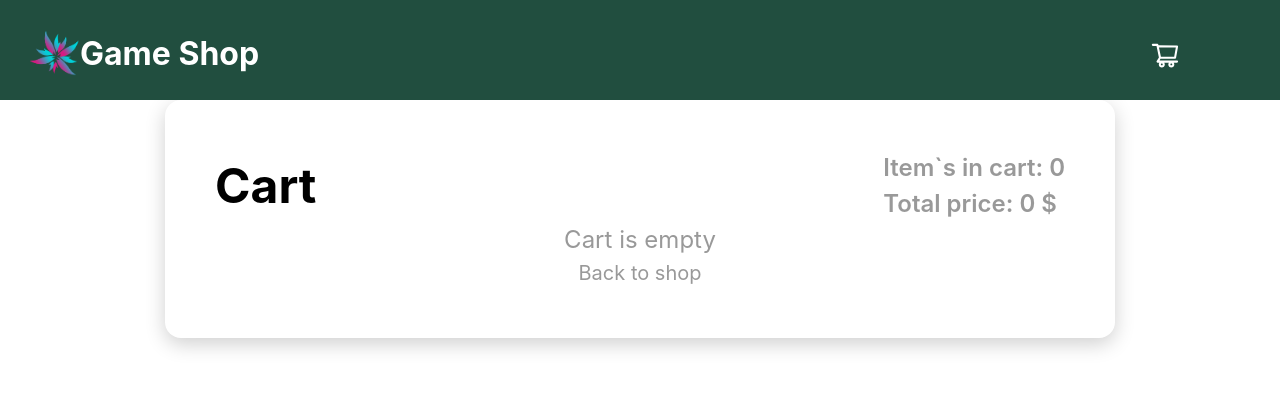
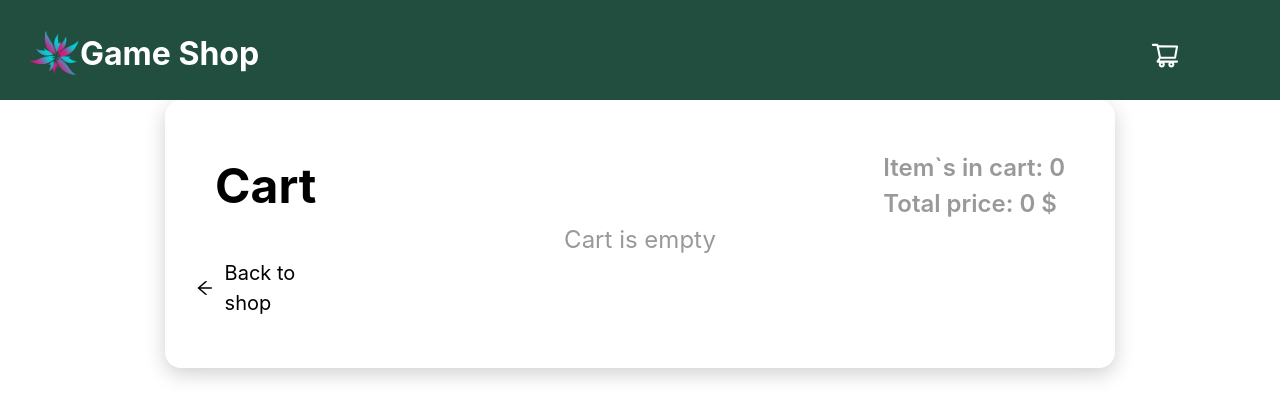
Before and after one commit to Emr1s/Games-Shop, a React (Vite) app: page /cart in a window 1280 px wide. Shown: the top 418 px of the page. Built offline with nearby package versions, Linux system fonts and the light colour scheme.

Commit message:
added arrow back for back to shop

```diff
--- a/src/components/CartDetail/CartDetail.jsx
+++ b/src/components/CartDetail/CartDetail.jsx
@@ -3,6 +3,7 @@ import { useSelector, useDispatch } from 'react-redux'
 import { removeCard, incCount, decCount } from '../../store/gameSlice'
 import './CartDetail.scss'
 import { Link } from 'react-router-dom'
+import { AiOutlineArrowLeft } from 'react-icons/ai'
 
 const CartDetail = () => {
     const cart = useSelector(state => state.game.cart)
@@ -47,7 +48,10 @@ const CartDetail = () => {
                 </div>
             }
             <div className="back">
-                <Link to='/' className='name'>Back to shop</Link>
+                <Link to='/' className='name'>
+                    <AiOutlineArrowLeft />
+                    <p>Back to shop</p>
+                </Link>
             </div>
         </div>
     )
--- a/src/components/CartDetail/CartDetail.scss
+++ b/src/components/CartDetail/CartDetail.scss
@@ -86,12 +86,17 @@
     }
 
     .back{
-        text-align: center;
+        margin: 0px 30px;
         font-size: 20px;
 
         .name{
             text-decoration: none;
-            color: #999;
+            color: #000;
+            display: flex;
+            align-items: center;
+            gap: 10px;
+            cursor: pointer;
+            width: 150px;
         }
     }
 
```
